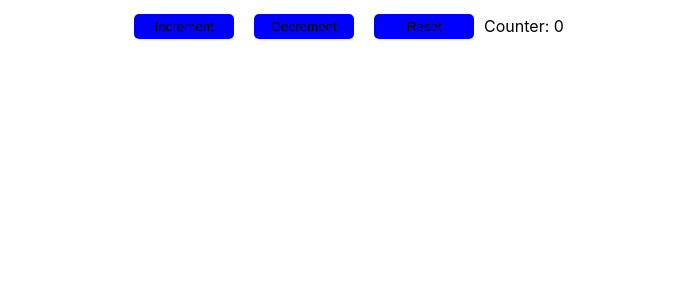
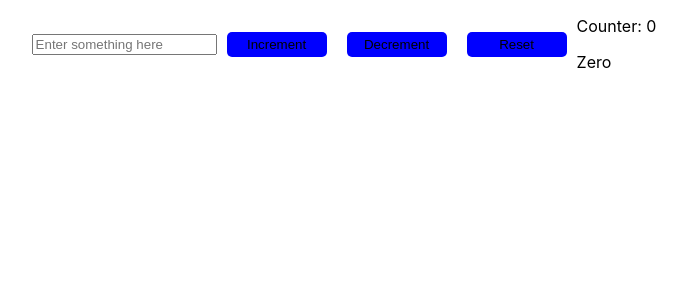
Before and after one commit to wasswaenockmale/reactJS-sessions, a React (Create React App) app in the folder myfirstapp/: page / in a window 1280 px wide. Shown: the top 300 px of the page, without its empty margins (296-983 px from the left). Built offline with nearby package versions, Linux system fonts and the light colour scheme.

Commit message:
I have included a handleChange function to listen to the onChange of the input

```diff
--- a/myfirstapp/src/Counter/Btn.js
+++ b/myfirstapp/src/Counter/Btn.js
@@ -8,12 +8,14 @@ export default class Btn extends React.Component{
         super(props);
 
         this.state = {
-            counter: 0
+            counter: 0,
+            input:"Zero"
         }
 
         this.increment = this.increment.bind(this);
         this.decrement = this.decrement.bind(this);
         this.reset = this.reset.bind(this);
+        this.handleChange = this.handleChange.bind(this)
     }
 
     increment(){
@@ -36,14 +38,27 @@ export default class Btn extends React.Component{
         return this.setState({counter: 0})
     }
 
+    /**
+     *
+     * @param {*} event it will the onChange event
+     * @returns
+     * Simply return an updated state.input
+     */
+    handleChange(event){
+        return this.setState(state=>{
+            return state.input = event.target.value;
+        })
+    }
     render(){
         return(
             <div className="container">
+                <input placeholder="Enter something here" onChange={this.handleChange}></input>
                 <button onClick={this.increment}>Increment</button>
                 <button onClick={this.decrement}>Decrement</button>
                 <button onClick={this.reset}>Reset</button>
                 <div>
                     <Counter count={this.state.counter}/>
+                    <p>{this.state.input}</p>
                 </div>
             </div>
         )
```
